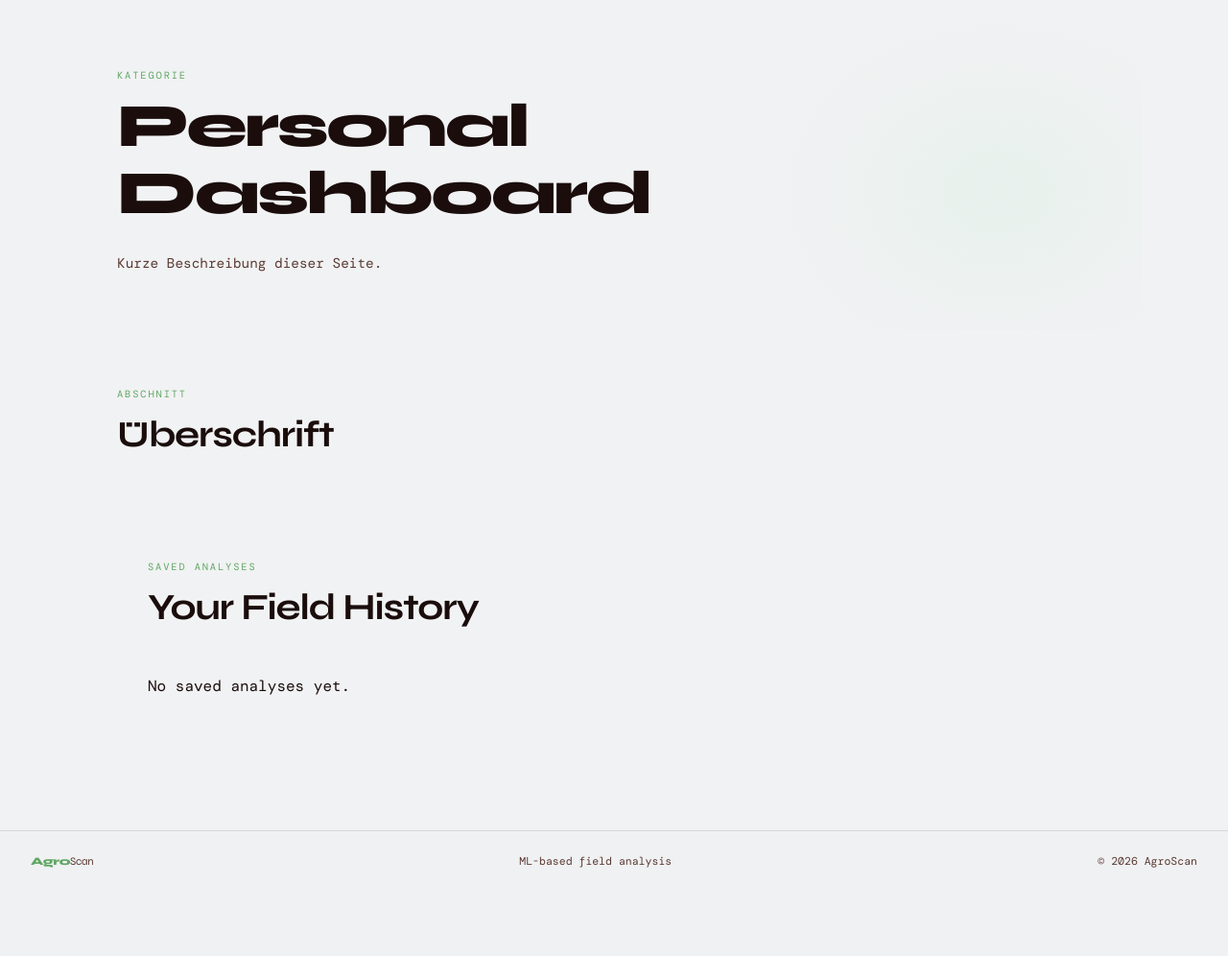
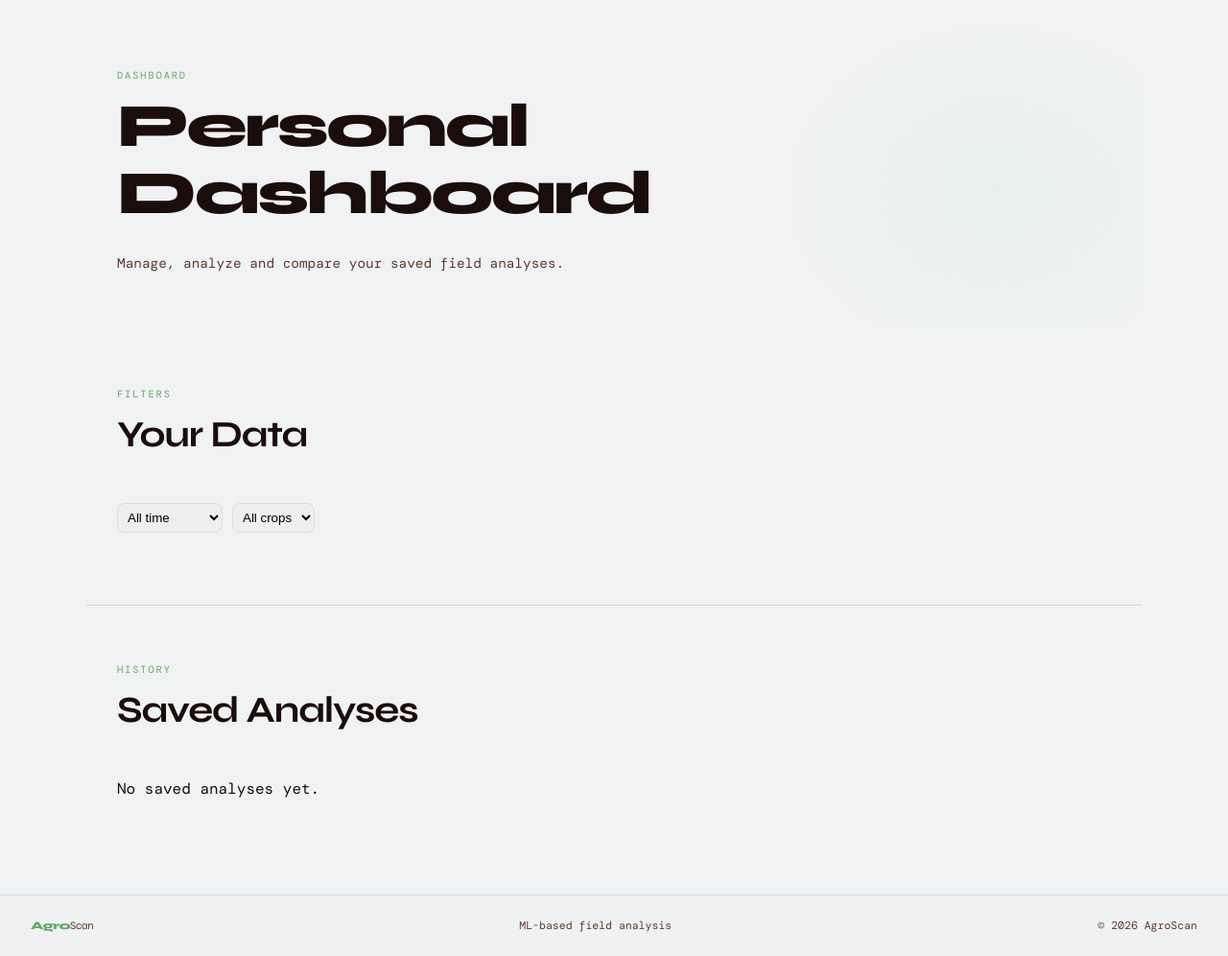
Before and after one commit to mbreitenhuber/soil_health_monitoring, a FastAPI app: page /personal_dashboard in a window 1280 px wide. Shown: the part 64-1060 px from the top of the page at 96% size. Before the commit the page ends 968 px from the top, so only its background shows below. Run offline with FastAPI, Linux system fonts and the light colour scheme; data that the repository does not hold is empty; some web fonts are replaced.

Commit message:
Fixing dashboard analysis sinergy/structure + adding delete button in dashboard

```diff
--- a/Webseite/backend/main.py
+++ b/Webseite/backend/main.py
@@ -447,3 +447,14 @@ def get_analyses():
         }
         for r in rows
     ]
+
+@app.delete("/api/analyses/{id}")
+def delete_analysis(id: int):
+    conn = sqlite3.connect(DB_PATH)
+    c = conn.cursor()
+
+    c.execute("DELETE FROM analyses WHERE id = ?", (id,))
+    conn.commit()
+    conn.close()
+
+    return {"status": "deleted"}
--- /dev/null
+++ b/Webseite/frontend/static/css/dashboard.css
@@ -0,0 +1,77 @@
+/* =========================
+   DASHBOARD LAYOUT
+========================= */
+
+.dashboard-container {
+  display: flex;
+  flex-direction: column;
+  gap: 16px;
+  padding: 20px;
+}
+
+/* =========================
+   ANALYSIS CARD
+========================= */
+
+.analysis-card {
+  border: 1px solid #e5e5e5;
+  background: #fff;
+  border-radius: 12px;
+  padding: 14px;
+  transition: 0.2s ease;
+}
+
+.analysis-card:hover {
+  transform: translateY(-2px);
+  box-shadow: 0 6px 18px rgba(0,0,0,0.08);
+}
+
+/* =========================
+   HEADER TEXT
+========================= */
+
+.analysis-title {
+  font-size: 1.1rem;
+  font-weight: 600;
+  margin-bottom: 6px;
+}
+
+.analysis-meta {
+  font-size: 0.85rem;
+  color: #666;
+}
+
+/* =========================
+   BUTTONS
+========================= */
+
+.btn-danger {
+  margin-top: 10px;
+  background: #c94f4f;
+  color: white;
+  border: none;
+  padding: 6px 10px;
+  border-radius: 8px;
+  cursor: pointer;
+  transition: 0.2s;
+}
+
+.btn-danger:hover {
+  background: #b43f3f;
+}
+
+/* =========================
+   FILTER BAR
+========================= */
+
+.dashboard-filters {
+  display: flex;
+  gap: 10px;
+  margin-bottom: 15px;
+}
+
+.dashboard-filters select {
+  padding: 6px;
+  border-radius: 8px;
+  border: 1px solid #ddd;
+}
--- /dev/null
+++ b/Webseite/frontend/static/js/dashboard.js
@@ -0,0 +1,39 @@
+async function deleteAnalysis(id) {
+
+  if (!confirm("Delete this analysis?")) return;
+
+  try {
+
+    const res = await fetch(`${API_URL}/api/analyses/${id}`, {
+      method: "DELETE"
+    });
+
+    if (!res.ok) {
+      throw new Error("Delete failed");
+    }
+
+    location.reload();
+
+  } catch (err) {
+
+    console.error(err);
+
+    alert("Could not delete analysis");
+  }
+}
+
+document.addEventListener("DOMContentLoaded", () => {
+
+  document.querySelectorAll(".delete-btn").forEach(btn => {
+
+    btn.addEventListener("click", () => {
+
+      const id = btn.dataset.id;
+
+      deleteAnalysis(id);
+
+    });
+
+  });
+
+});
--- a/Webseite/frontend/templates/pages/pers_dash.html
+++ b/Webseite/frontend/templates/pages/pers_dash.html
@@ -2,68 +2,105 @@
 
 {% block title %}Personal Dashboard{% endblock %}
 
+{% block head_styles %}
+<link rel="stylesheet" href="/static/css/dashboard.css" />
+{% endblock %}
+
 {% block content %}
+
 <div class="page-content">
 
+  <!-- =========================
+       HERO
+  ========================== -->
   <div class="about-hero">
-    <div class="section-eyebrow">Kategorie</div>
+    <div class="section-eyebrow">Dashboard</div>
     <h1>Personal Dashboard</h1>
-    <p>Kurze Beschreibung dieser Seite.</p>
+    <p>Manage, analyze and compare your saved field analyses.</p>
   </div>
 
+  <!-- =========================
+       FILTER BAR
+  ========================== -->
   <section class="about-section">
-    <div class="section-eyebrow">Abschnitt</div>
-    <h2 class="section-title">Überschrift</h2>
 
-    {# Daten aus main.py hier rendern, z.B.: #}
-    {# {% for item in items %}<p>{{ item.name }}</p>{% endfor %} #}
+    <div class="section-eyebrow">Filters</div>
+    <h2 class="section-title">Your Data</h2>
 
+    <div class="dashboard-filters">
+
+      <select id="filter-days">
+        <option value="">All time</option>
+        <option value="7">Last 7 days</option>
+        <option value="30">Last 30 days</option>
+      </select>
+
+      <select id="filter-crop">
+        <option value="">All crops</option>
+        <option value="wheat">Wheat</option>
+        <option value="corn">Corn</option>
+      </select>
+
+    </div>
+
+  </section>
+
+  <!-- =========================
+       ANALYSIS LIST
+  ========================== -->
   <section class="about-section">
-      <div class="section-eyebrow">Saved Analyses</div>
-      <h2 class="section-title">Your Field History</h2>
 
-      {% if analyses|length == 0 %}
+    <div class="section-eyebrow">History</div>
+    <h2 class="section-title">Saved Analyses</h2>
+
+    {% if analyses is not defined or analyses|length == 0 %}
       <p>No saved analyses yet.</p>
     {% endif %}
 
-      <div style="display:grid; gap:12px; margin-top:20px;">
+    <div id="dashboard-container" class="dashboard-container">
 
       {% for a in analyses %}
 
-        <div style="
-          border:1px solid #ddd;
-          padding:12px;
-          border-radius:10px;
-          background:#fff;
-        ">
+      <div class="analysis-card">
 
-          <h3 style="margin:0;">
+        <div class="analysis-title">
           {{ a.crop or "Unknown crop" }}
-          </h3>
+        </div>
 
-          <p style="margin:5px 0;">
-            📅 {{ a.date }}
-          </p>
-
-          <p style="margin:5px 0;">
-            📊 Avg: {{ (a.avg_value * 100) | round(1) }}%
-          </p>
-
-          <p style="margin:5px 0;">
+        <div class="analysis-meta">
+          📅 {{ a.date }} <br>
+          📊 Avg: {{ (a.avg_value * 100) | round(1) }}% <br>
           🔴 Min: {{ (a.min_value * 100) | round(1) }}%
           🟢 Max: {{ (a.max_value * 100) | round(1) }}%
-          </p>
+        </div>
+
+        <button class="btn-danger delete-btn" data-id="{{ a.id }}">
+          Delete
+        </button>
 
       </div>
 
       {% endfor %}
 
     </div>
-    </section>
+
   </section>
 
 </div>
+
 {% endblock %}
 
-{# Nur nötig wenn die Seite eigenes JS braucht: #}
-{# {% block scripts %}<script src="/static/js/meinscript.js"></script>{% endblock %} #}
+<!-- =========================
+     SCRIPTS
+========================== -->
+{% block scripts %}
+
+<script src="/static/js/meinscript.js"></script>
+
+<script>
+  const API_URL = "http://127.0.0.1:8000";
+</script>
+
+<script src="/static/js/dashboard.js"></script>
+
+{% endblock %}
```
Also changed, not shown: Webseite/frontend/static/js/map.js (+32 -14 lines). Lines whose indentation alone changed are shown as unchanged.
